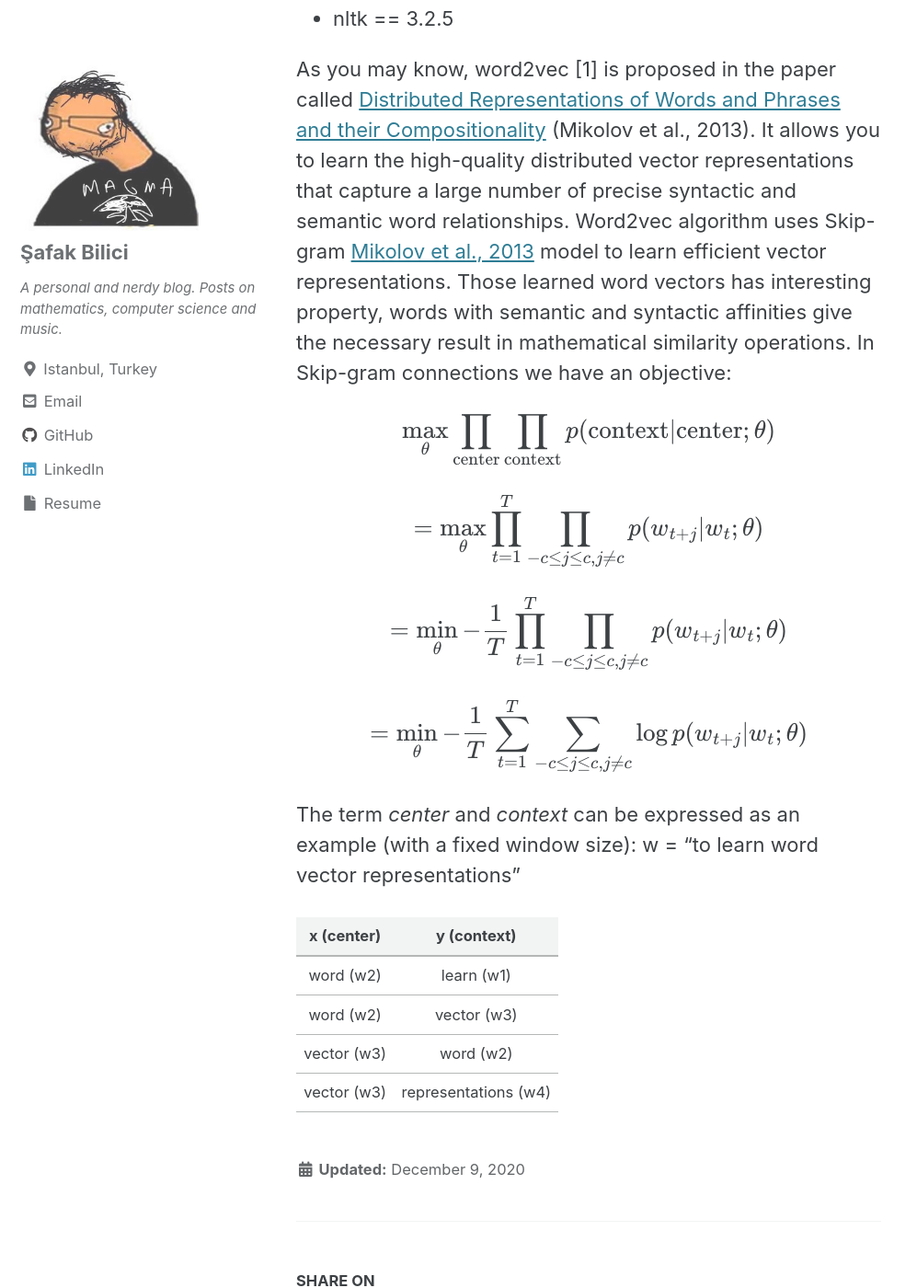
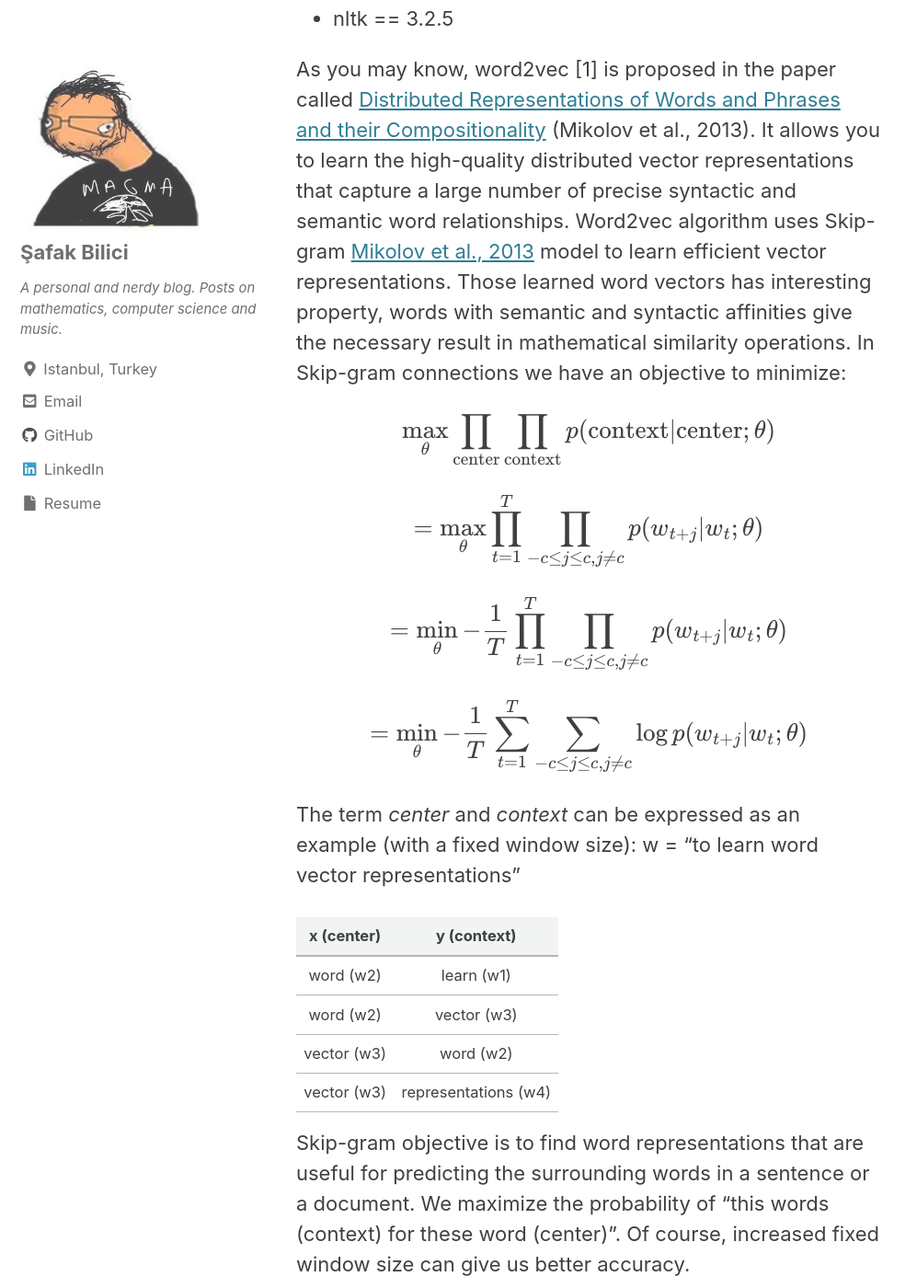
Before and after one commit to safakkbilici/safakkbilici.github.io, a Jekyll site: the page built from _posts/2020-12-09-dune-embeddings.md, in a window 1280 px wide and 1400 px high, scrolled down 1133 px. Shown: the whole window at 92% size, without its empty margins (0-997 px from the left). Built offline with Jekyll 4.4.1, drawn with Linux system fonts in a browser that asks for light colours; cached includes are drawn as plain includes; formulas are drawn with MathJax 3; comment, search, counter and statistics services are not loaded; some of the changed text lies outside the part shown.

Commit message:
motivation

```diff
--- a/_posts/2020-12-09-dune-embeddings.md
+++ b/_posts/2020-12-09-dune-embeddings.md
@@ -23,7 +23,7 @@ This blog post covers some experimental word embeddings on the book series calle
 - spacy == 2.2.4
 - nltk == 3.2.5
 
-As you may know, word2vec \[1\] is proposed in the paper called [Distributed Representations of Words and Phrases and their Compositionality](https://arxiv.org/abs/1310.4546) (Mikolov et al., 2013). It allows you to learn the high-quality distributed vector representations that capture a large number of precise syntactic and semantic word relationships. Word2vec algorithm uses Skip-gram [Mikolov et al., 2013](https://arxiv.org/abs/1301.3781) model to learn efficient vector representations. Those learned word vectors has interesting property, words with semantic and syntactic affinities give the necessary result in mathematical similarity operations. In Skip-gram connections we have an objective:
+As you may know, word2vec \[1\] is proposed in the paper called [Distributed Representations of Words and Phrases and their Compositionality](https://arxiv.org/abs/1310.4546) (Mikolov et al., 2013). It allows you to learn the high-quality distributed vector representations that capture a large number of precise syntactic and semantic word relationships. Word2vec algorithm uses Skip-gram [Mikolov et al., 2013](https://arxiv.org/abs/1301.3781) model to learn efficient vector representations. Those learned word vectors has interesting property, words with semantic and syntactic affinities give the necessary result in mathematical similarity operations. In Skip-gram connections we have an objective to minimize:
 
 $$\max \limits_{\theta} \prod_{\text{center}} \prod_{\text{context}} p(\text{context}|\text{center} ;\theta)$$
 
@@ -42,3 +42,12 @@ word (w2)      | learn (w1)
 word (w2)      | vector (w3)
 vector (w3)    | word (w2)
 vector (w3)    | representations (w4)
+
+
+Skip-gram objective is to find word representations that are useful for predicting the surrounding words in a sentence or a document. We maximize the probability of "this words (context) for these word (center)". Of course, increased fixed window size can give us better accuracy.
+
+How can we calculate those probabilities? With a single softmax?
+
+$$p(w_O, | w_I) = \frac{\exp(V_{w_O} V_{w_I}^T)}{\sum_{w'=1}^{|V|} \exp(V_{w'} V_{w_I}^T)}$$
+
+This softmax is class probability of context words in the entire vocabulary, we maximize this class probabilities. But this is impractical due to the cost of computing $$\nabla \log p(w_O | w_I)$ is proportional to $$|V|$$, which is about 60k in our case.
```
